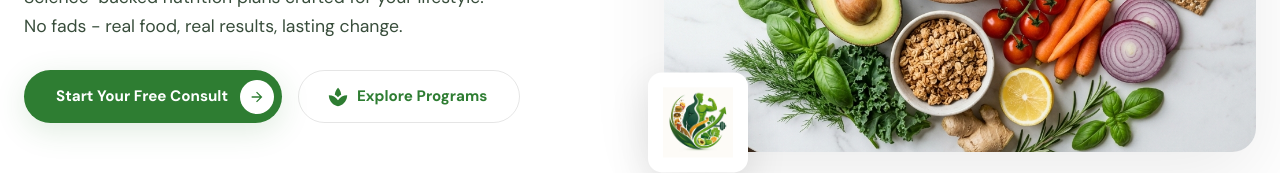
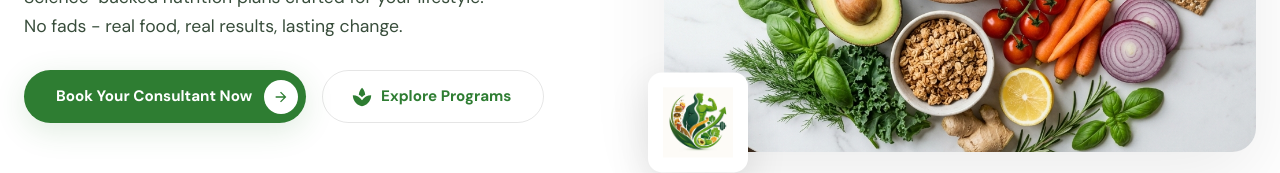
Before and after one commit to JPOORNA/Lean-fit, a Next.js app in the folder frontend/: page / in a window 1280 px wide. Shown: the part 470-643 px from the top of the page. Built offline with nearby package versions, Linux system fonts and the light colour scheme; no server answers; what @mui/material-nextjs would draw is missing.

Commit message:
fixing text

```diff
--- a/frontend/src/app/(public)/page.tsx
+++ b/frontend/src/app/(public)/page.tsx
@@ -116,7 +116,7 @@ export default function LandingPage() {
                       gap: 1.5
                     }}
                   >
-                    Start Your Free Consult
+                    Book Your Consultant Now
                     <Box sx={{ width: 34, height: 34, borderRadius: '50%', bgcolor: '#fff', display: 'flex', alignItems: 'center', justifyContent: 'center' }}>
                       <ArrowForward sx={{ fontSize: 16, color: '#2E7D32' }} />
                     </Box>
```
